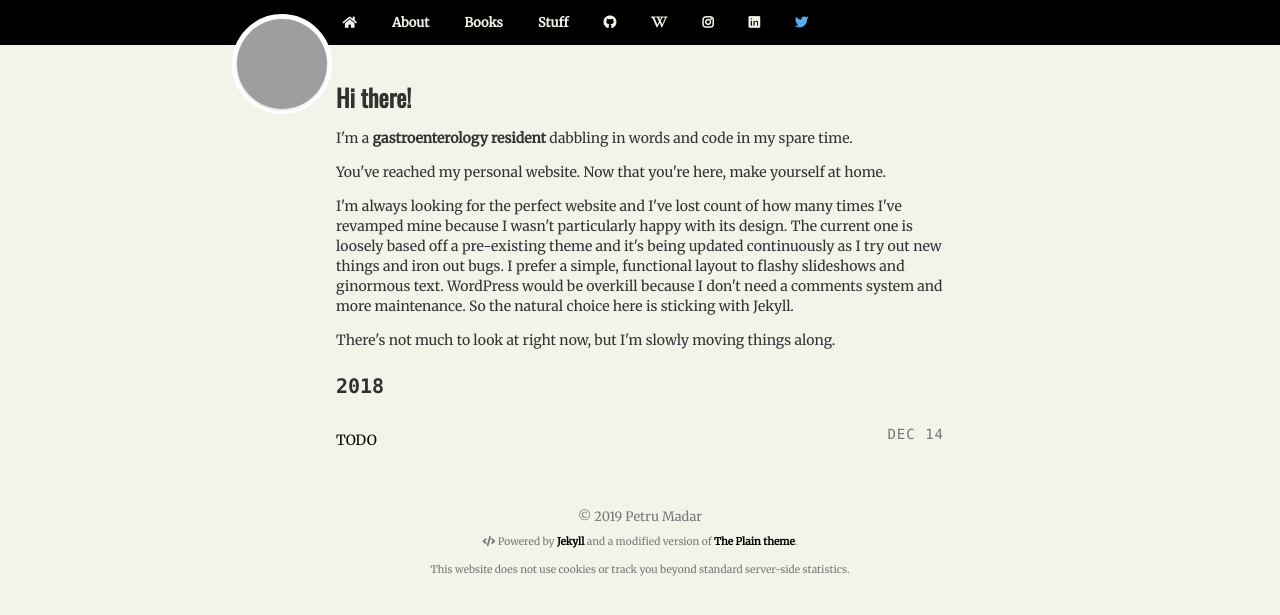
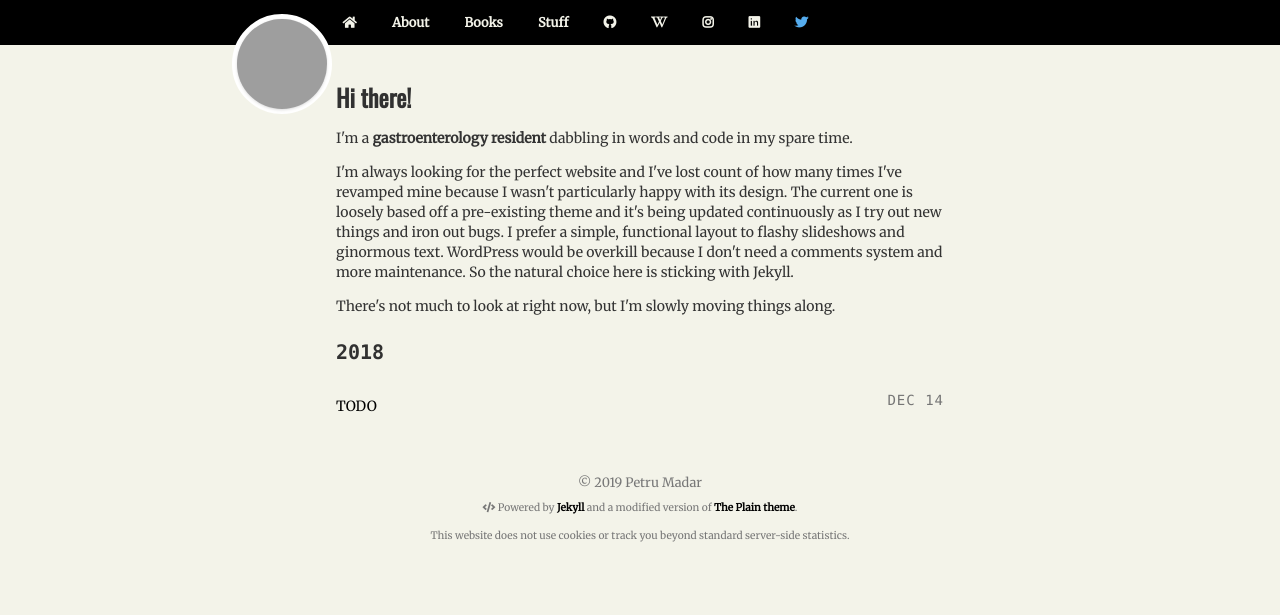
Before and after one commit to petru/prologue, a Jekyll site: the page built from index.html, in a window 1280 px wide, cut to the strip 0-615 px from the top of the page. Built offline with Jekyll 4.4.1, drawn with Linux system fonts in a browser that asks for light colours; nearby versions of some CDN libraries; grey boxes are pictures that could not be loaded.

Commit message:
Update text

```diff
--- a/index.html
+++ b/index.html
@@ -5,7 +5,6 @@ layout: default
 <section>
 	<h1>Hi there!</h1>
 	<p>I'm a <b>gastroenterology resident</b> dabbling in words and code in my spare time.</p>
-	<p>You've reached my personal website. Now that you're here, make yourself at home. </p>
 	<p>I'm always looking for the perfect website and I've lost count of how many times I've revamped mine because I wasn't particularly happy with its design. The current one is loosely based off a pre-existing theme and it's being updated continuously as I try out new things and iron out bugs.
 		I prefer a simple, functional layout to flashy slideshows and ginormous text. WordPress would be overkill because I don't need a comments system and more maintenance.
 		So the natural choice here is sticking with Jekyll.
```
